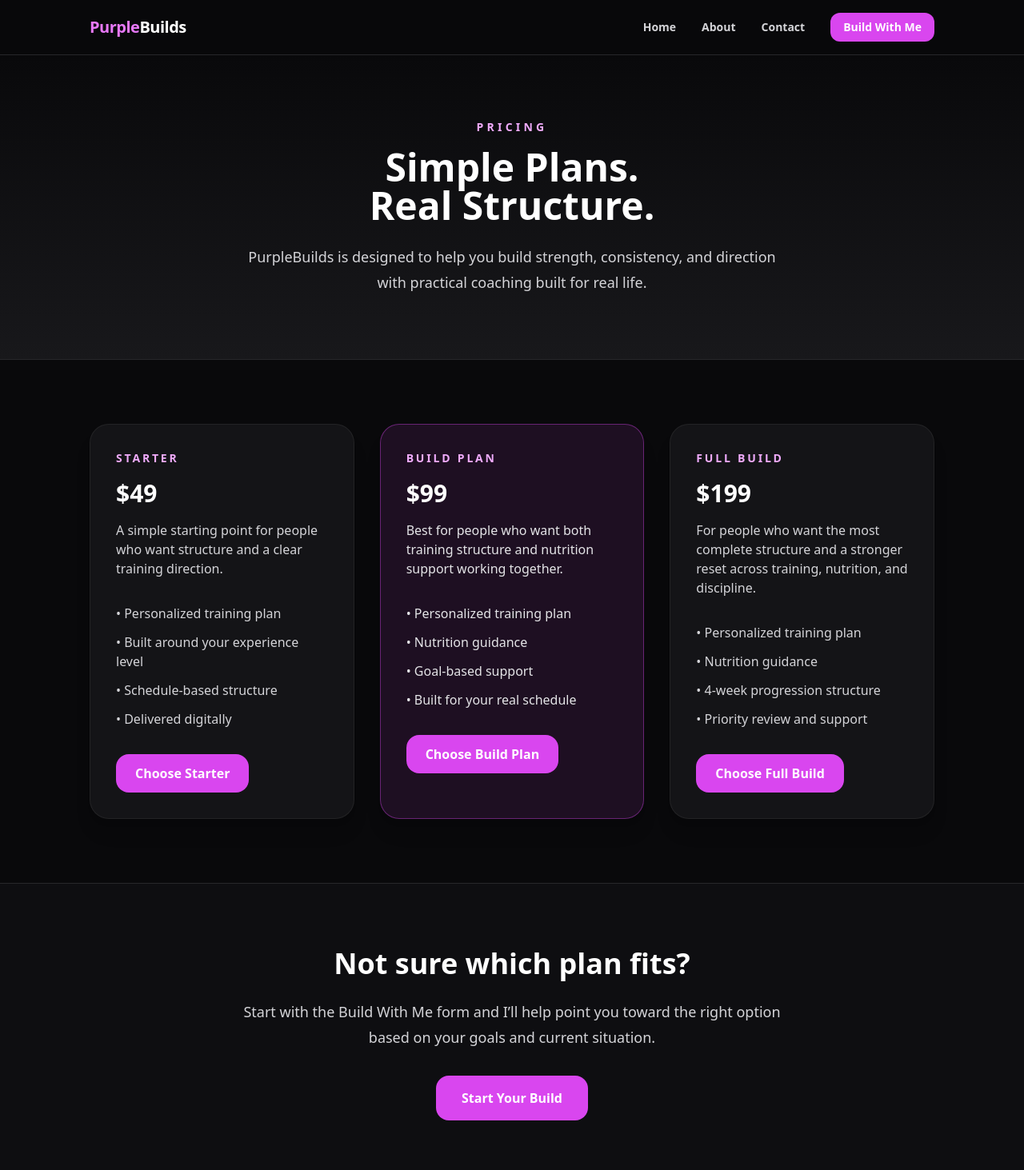
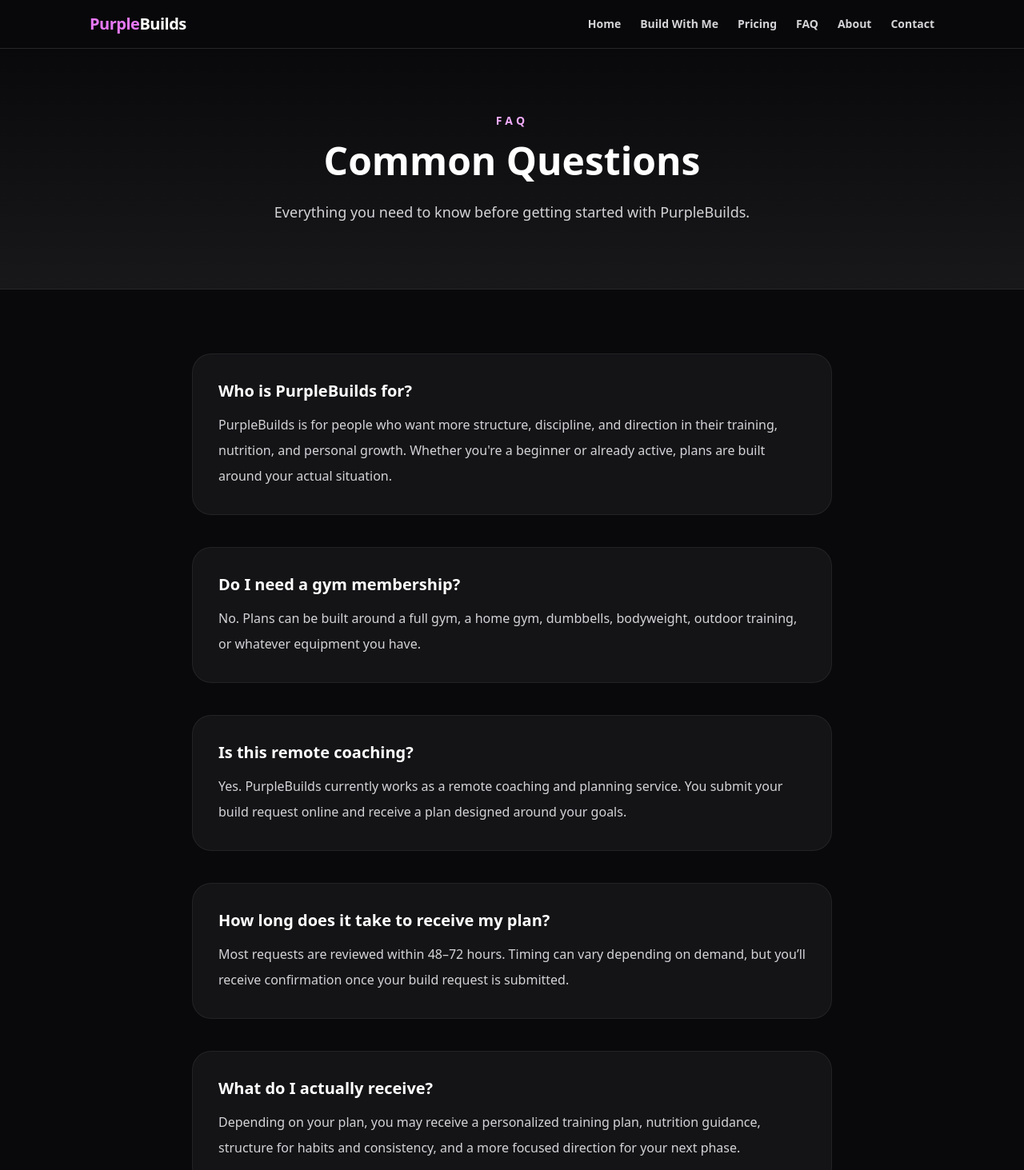
Before and after one commit to purpocto/PurpleBuilds.com, a React (Vite) app: page /faq in a window 1280 px wide. Shown: the top 1463 px of the page at 80% size. Built offline with nearby package versions, Linux system fonts and the light colour scheme.

Commit message:
fix FAQ page not working

```diff
--- a/src/components/Navbar.jsx
+++ b/src/components/Navbar.jsx
@@ -4,47 +4,34 @@ export default function Navbar() {
   return (
     <header className="sticky top-0 z-50 border-b border-zinc-800 bg-zinc-950/95 backdrop-blur">
       <nav className="mx-auto flex max-w-6xl items-center justify-between px-6 py-4 sm:px-8 lg:px-12">
-
-        {/* Logo */}
-        <Link
-          to="/"
-          className="text-xl font-black tracking-tight text-white transition hover:opacity-90"
-        >
+        <Link to="/" className="text-xl font-black tracking-tight text-white">
           <span className="text-fuchsia-400">Purple</span>Builds
         </Link>
 
-        {/* Navigation */}
-        <div className="flex items-center gap-8 text-sm font-semibold text-zinc-300">
-
-          <Link
-            to="/"
-            className="transition hover:text-fuchsia-400"
-          >
+        <div className="flex items-center gap-6 text-sm font-semibold text-zinc-300">
+          <Link to="/" className="transition hover:text-fuchsia-400">
             Home
           </Link>
 
-          <Link
-            to="/about"
-            className="transition hover:text-fuchsia-400"
-          >
+          <Link to="/build-with-me" className="transition hover:text-fuchsia-400">
+            Build With Me
+          </Link>
+
+          <Link to="/pricing" className="transition hover:text-fuchsia-400">
+            Pricing
+          </Link>
+
+          <Link to="/faq" className="transition hover:text-fuchsia-400">
+            FAQ
+          </Link>
+
+          <Link to="/about" className="transition hover:text-fuchsia-400">
             About
           </Link>
 
-          <Link
-            to="/contact"
-            className="transition hover:text-fuchsia-400"
-          >
+          <Link to="/contact" className="transition hover:text-fuchsia-400">
             Contact
           </Link>
-
-          {/* Primary CTA */}
-          <Link
-            to="/build-with-me"
-            className="rounded-xl bg-fuchsia-500 px-4 py-2 font-bold text-white transition hover:bg-fuchsia-400"
-          >
-            Build With Me
-          </Link>
-
         </div>
       </nav>
     </header>
--- a/src/pages/FAQ.jsx
+++ b/src/pages/FAQ.jsx
@@ -1,106 +1,89 @@
-export default function Pricing() {
+export default function FAQ() {
   return (
     <main className="min-h-screen bg-zinc-950 text-white">
       <section className="border-b border-zinc-800 bg-gradient-to-b from-zinc-950 to-zinc-900">
-        <div className="mx-auto max-w-5xl px-6 py-20 text-center sm:px-8 lg:px-12">
+        <div className="mx-auto max-w-4xl px-6 py-20 text-center sm:px-8 lg:px-12">
           <p className="text-sm font-semibold uppercase tracking-[0.3em] text-fuchsia-300">
-            Pricing
+            FAQ
           </p>
 
           <h1 className="mt-4 text-4xl font-black leading-tight sm:text-5xl">
-            Simple Plans.
-            <br />
-            Real Structure.
+            Common Questions
           </h1>
 
           <p className="mx-auto mt-6 max-w-2xl text-lg leading-8 text-zinc-300">
-            PurpleBuilds is designed to help you build strength, consistency,
-            and direction with practical coaching built for real life.
+            Everything you need to know before getting started with PurpleBuilds.
           </p>
         </div>
       </section>
 
-      <section className="mx-auto max-w-6xl px-6 py-20 sm:px-8 lg:px-12">
-        <div className="grid gap-8 lg:grid-cols-3">
-          <div className="rounded-3xl border border-zinc-800/80 bg-zinc-900/80 p-8 shadow-xl">
-            <p className="text-sm font-semibold uppercase tracking-[0.2em] text-fuchsia-300">
-              Starter
+      <section className="mx-auto max-w-4xl px-6 py-20 sm:px-8 lg:px-12">
+        <div className="space-y-10">
+          <div className="rounded-3xl border border-zinc-800/80 bg-zinc-900/80 p-8">
+            <h2 className="text-xl font-bold">Who is PurpleBuilds for?</h2>
+            <p className="mt-3 leading-8 text-zinc-300">
+              PurpleBuilds is for people who want more structure, discipline,
+              and direction in their training, nutrition, and personal growth.
+              Whether you're a beginner or already active, plans are built
+              around your actual situation.
             </p>
-
-            <h2 className="mt-4 text-3xl font-black">$49</h2>
-
-            <p className="mt-4 text-zinc-300">
-              A simple starting point for people who want structure and a clear
-              training direction.
-            </p>
-
-            <ul className="mt-8 space-y-3 text-zinc-300">
-              <li>• Personalized training plan</li>
-              <li>• Built around your experience level</li>
-              <li>• Schedule-based structure</li>
-              <li>• Delivered digitally</li>
-            </ul>
-
-            <a
-              href="/build-with-me"
-              className="mt-8 inline-block rounded-2xl bg-fuchsia-500 px-6 py-3 font-bold text-white transition hover:bg-fuchsia-400"
-            >
-              Choose Starter
-            </a>
           </div>
 
-          <div className="rounded-3xl border border-fuchsia-500/40 bg-fuchsia-500/10 p-8 shadow-xl">
-            <p className="text-sm font-semibold uppercase tracking-[0.2em] text-fuchsia-300">
-              Build Plan
+          <div className="rounded-3xl border border-zinc-800/80 bg-zinc-900/80 p-8">
+            <h2 className="text-xl font-bold">Do I need a gym membership?</h2>
+            <p className="mt-3 leading-8 text-zinc-300">
+              No. Plans can be built around a full gym, a home gym, dumbbells,
+              bodyweight, outdoor training, or whatever equipment you have.
             </p>
-
-            <h2 className="mt-4 text-3xl font-black">$99</h2>
-
-            <p className="mt-4 text-zinc-200">
-              Best for people who want both training structure and nutrition
-              support working together.
-            </p>
-
-            <ul className="mt-8 space-y-3 text-zinc-200">
-              <li>• Personalized training plan</li>
-              <li>• Nutrition guidance</li>
-              <li>• Goal-based support</li>
-              <li>• Built for your real schedule</li>
-            </ul>
-
-            <a
-              href="/build-with-me"
-              className="mt-8 inline-block rounded-2xl bg-fuchsia-500 px-6 py-3 font-bold text-white transition hover:bg-fuchsia-400"
-            >
-              Choose Build Plan
-            </a>
           </div>
 
-          <div className="rounded-3xl border border-zinc-800/80 bg-zinc-900/80 p-8 shadow-xl">
-            <p className="text-sm font-semibold uppercase tracking-[0.2em] text-fuchsia-300">
-              Full Build
+          <div className="rounded-3xl border border-zinc-800/80 bg-zinc-900/80 p-8">
+            <h2 className="text-xl font-bold">Is this remote coaching?</h2>
+            <p className="mt-3 leading-8 text-zinc-300">
+              Yes. PurpleBuilds currently works as a remote coaching and
+              planning service. You submit your build request online and
+              receive a plan designed around your goals.
             </p>
+          </div>
 
-            <h2 className="mt-4 text-3xl font-black">$199</h2>
+          <div className="rounded-3xl border border-zinc-800/80 bg-zinc-900/80 p-8">
+            <h2 className="text-xl font-bold">
+              How long does it take to receive my plan?
+            </h2>
+            <p className="mt-3 leading-8 text-zinc-300">
+              Most requests are reviewed within 48–72 hours. Timing can vary
+              depending on demand, but you’ll receive confirmation once your
+              build request is submitted.
+            </p>
+          </div>
 
-            <p className="mt-4 text-zinc-300">
-              For people who want the most complete structure and a stronger
-              reset across training, nutrition, and discipline.
+          <div className="rounded-3xl border border-zinc-800/80 bg-zinc-900/80 p-8">
+            <h2 className="text-xl font-bold">What do I actually receive?</h2>
+            <p className="mt-3 leading-8 text-zinc-300">
+              Depending on your plan, you may receive a personalized training
+              plan, nutrition guidance, structure for habits and consistency,
+              and a more focused direction for your next phase.
             </p>
+          </div>
 
-            <ul className="mt-8 space-y-3 text-zinc-300">
-              <li>• Personalized training plan</li>
-              <li>• Nutrition guidance</li>
-              <li>• 4-week progression structure</li>
-              <li>• Priority review and support</li>
-            </ul>
+          <div className="rounded-3xl border border-zinc-800/80 bg-zinc-900/80 p-8">
+            <h2 className="text-xl font-bold">
+              Can beginners use PurpleBuilds?
+            </h2>
+            <p className="mt-3 leading-8 text-zinc-300">
+              Absolutely. Everything is built around your current level. The
+              goal is not to overwhelm you — it's to create something practical
+              and sustainable.
+            </p>
+          </div>
 
-            <a
-              href="/build-with-me"
-              className="mt-8 inline-block rounded-2xl bg-fuchsia-500 px-6 py-3 font-bold text-white transition hover:bg-fuchsia-400"
-            >
-              Choose Full Build
-            </a>
+          <div className="rounded-3xl border border-zinc-800/80 bg-zinc-900/80 p-8">
+            <h2 className="text-xl font-bold">What if I’m not sure what I need?</h2>
+            <p className="mt-3 leading-8 text-zinc-300">
+              That’s exactly what the Build With Me form is for. Share your
+              goals, struggles, and schedule, and I’ll help point you toward
+              the right option.
+            </p>
           </div>
         </div>
       </section>
@@ -108,19 +91,19 @@ export default function Pricing() {
       <section className="border-t border-zinc-800 bg-zinc-900/40">
         <div className="mx-auto max-w-4xl px-6 py-20 text-center sm:px-8 lg:px-12">
           <h2 className="text-3xl font-black sm:text-4xl">
-            Not sure which plan fits?
+            Ready to start building?
           </h2>
 
           <p className="mx-auto mt-6 max-w-2xl text-lg leading-8 text-zinc-300">
-            Start with the Build With Me form and I’ll help point you toward the
-            right option based on your goals and current situation.
+            If you’re ready to build strength, structure, and momentum, start
+            with the intake form.
           </p>
 
           <a
             href="/build-with-me"
             className="mt-8 inline-block rounded-2xl bg-fuchsia-500 px-8 py-4 font-bold text-white transition hover:bg-fuchsia-400"
           >
-            Start Your Build
+            Build With Me
           </a>
         </div>
       </section>
```
